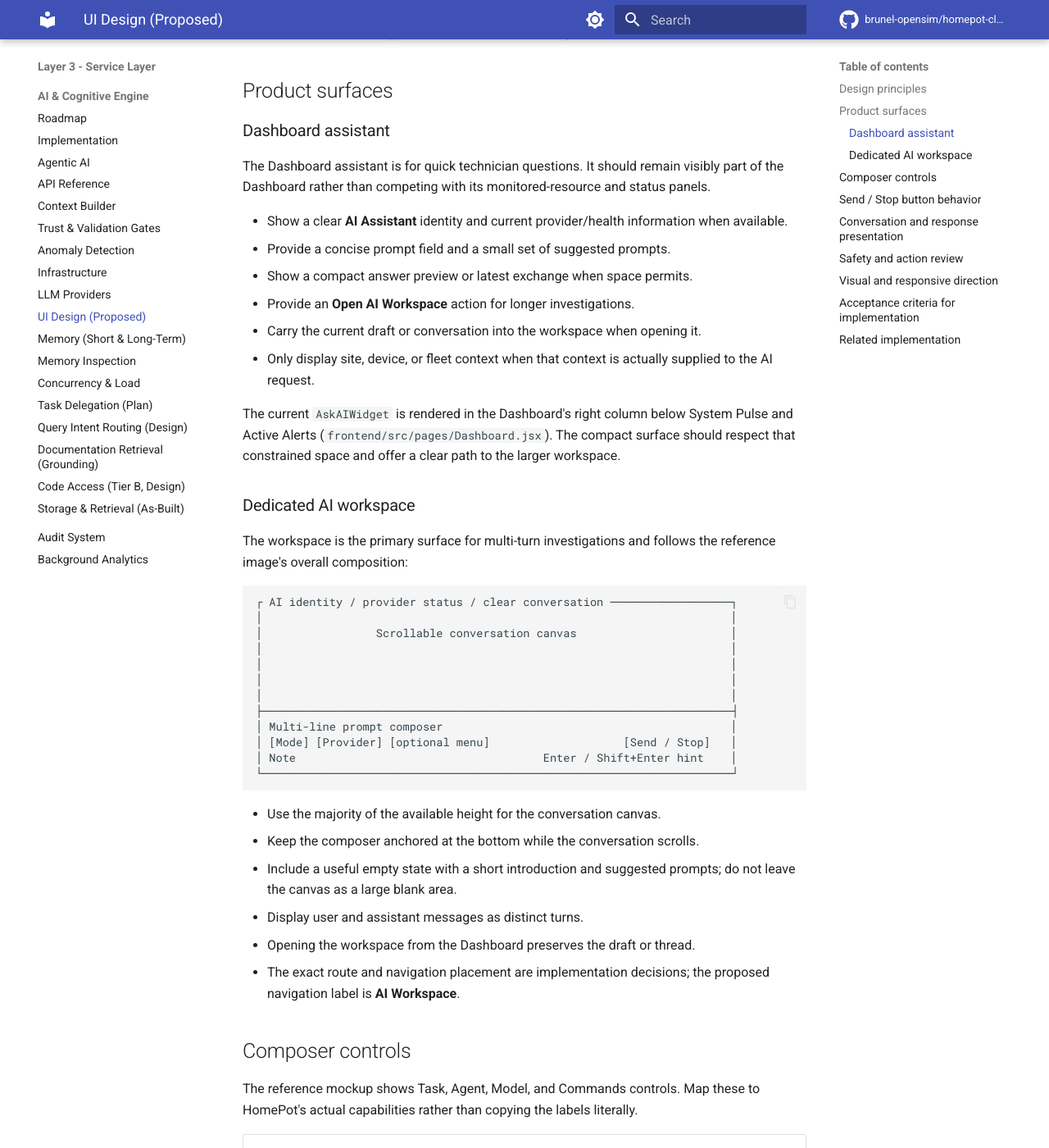
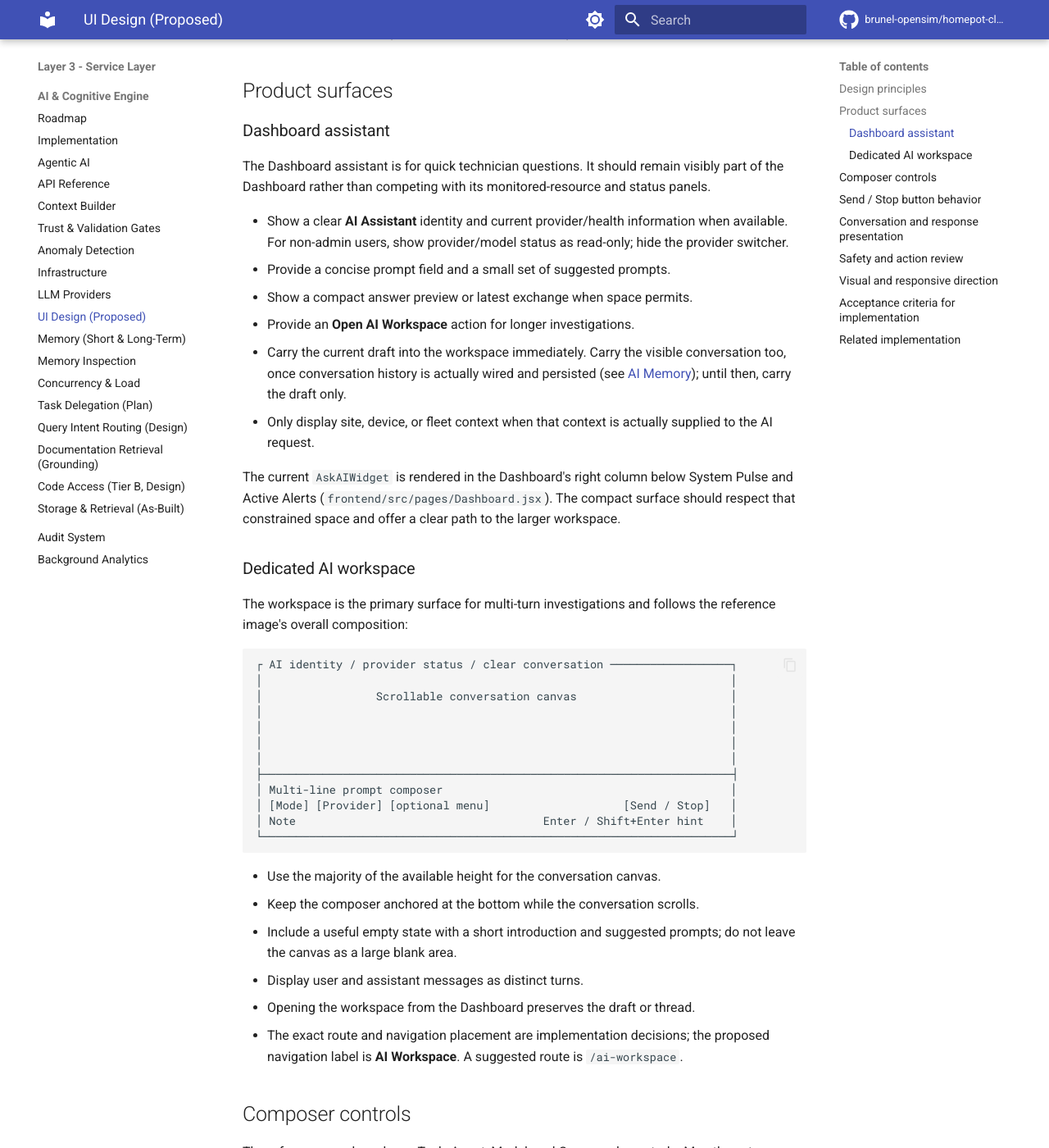
Before and after one commit to brunel-opensim/homepot-client, an MkDocs documentation site: the page built from docs/ai-ui-design.md, in a window 1280 px wide and 1400 px high, scrolled down 800 px. Shown: the whole window at 82% size. Built offline with MkDocs 1.6.1 and Material for MkDocs 9.7.7, drawn with Linux system fonts in a browser that asks for light colours; comment, search, counter and statistics services are not loaded; the version menu is left out; some of the changed text lies outside the part shown.

Commit message:
docs(ai): clarify AI UI design handoff

```diff
--- a/docs/ai-ui-design.md
+++ b/docs/ai-ui-design.md
@@ -36,11 +36,14 @@ visibly part of the Dashboard rather than competing with its monitored-resource
 and status panels.
 
 - Show a clear **AI Assistant** identity and current provider/health information
-  when available.
+  when available. For non-admin users, show provider/model status as read-only;
+  hide the provider switcher.
 - Provide a concise prompt field and a small set of suggested prompts.
 - Show a compact answer preview or latest exchange when space permits.
 - Provide an **Open AI Workspace** action for longer investigations.
-- Carry the current draft or conversation into the workspace when opening it.
+- Carry the current draft into the workspace immediately. Carry the visible
+  conversation too, once conversation history is actually wired and persisted
+  (see [AI Memory](ai-memory.md)); until then, carry the draft only.
 - Only display site, device, or fleet context when that context is actually
   supplied to the AI request.
 
@@ -76,7 +79,8 @@ the reference image's overall composition:
 - Display user and assistant messages as distinct turns.
 - Opening the workspace from the Dashboard preserves the draft or thread.
 - The exact route and navigation placement are implementation decisions; the
-  proposed navigation label is **AI Workspace**.
+  proposed navigation label is **AI Workspace**. A suggested route is
+  `/ai-workspace`.
 
 ## Composer controls
 
```
Also changed, not shown: other parts of docs/ai-ui-design.md (+3 -2 lines).
